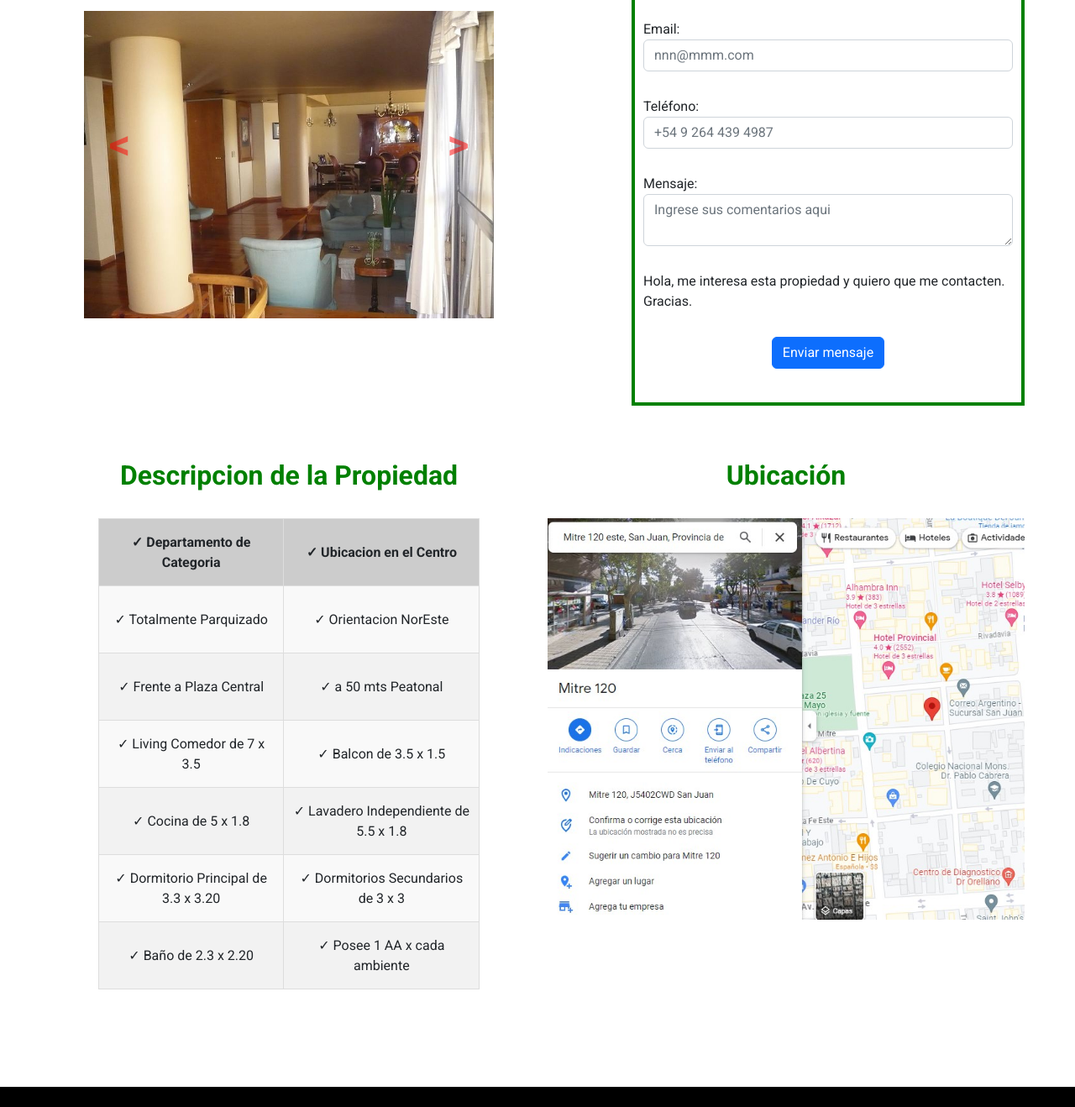
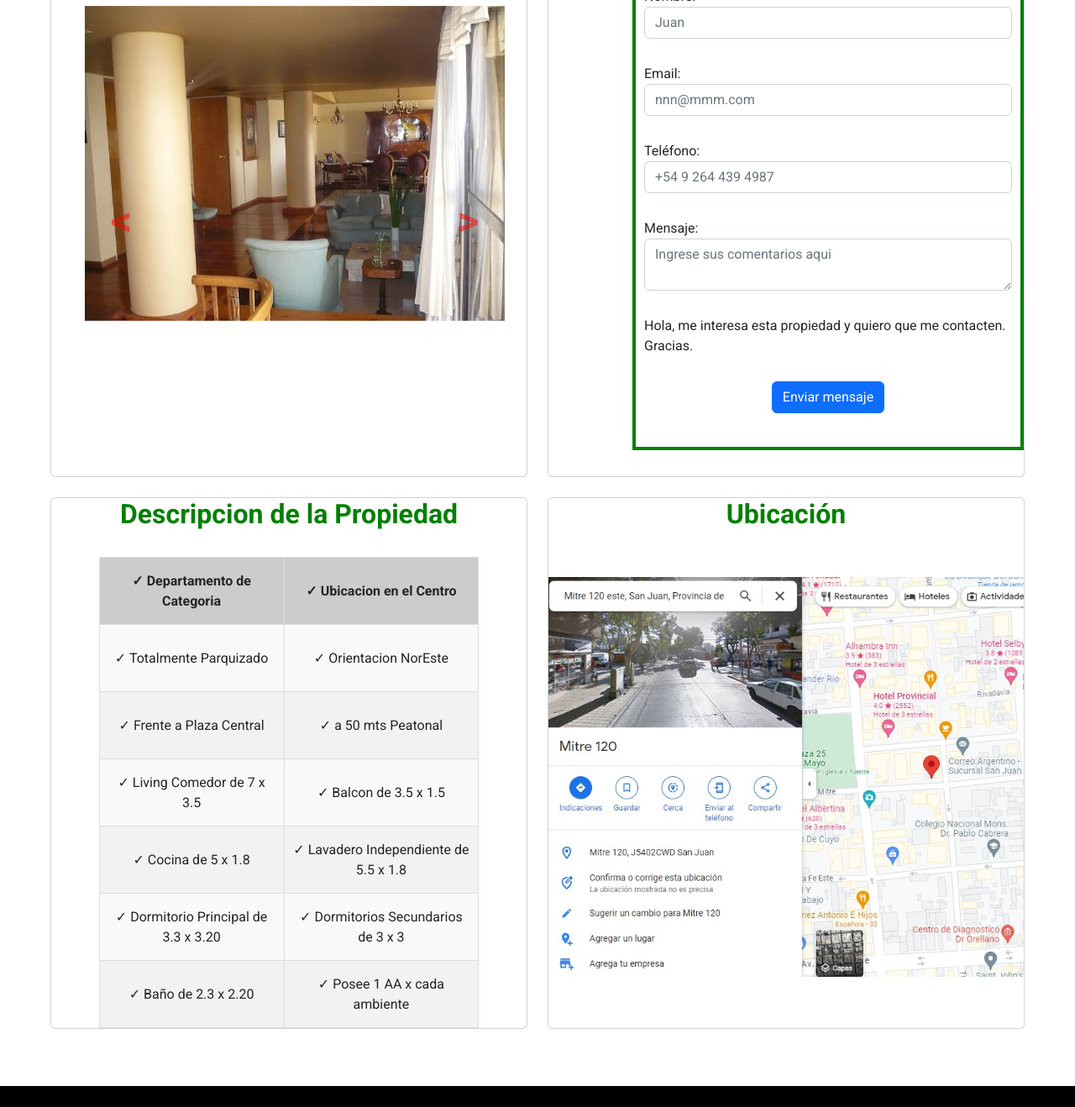
Before and after one commit to FicoFed/FicoFed.github.io, a plain HTML site: page dpto2.html in a window 1280 px wide. Shown: the part 848-2166 px from the top of the page at 84% size. Drawn offline with nearby package versions, Linux system fonts and the light colour scheme; a script that the page names is missing.

Commit message:
fourth commit

```diff
--- a/dpto2.html
+++ b/dpto2.html
@@ -20,6 +20,7 @@
     <link href="https://fonts.googleapis.com/css2?family=Roboto:ital,wght@0,400;0,700&display=swap" rel="stylesheet">
 
     <link rel="stylesheet" href="css/estilos.css">
+    <meta name="viewport" content="width=device-width, initial-scale=1.0">
 </head>
 
 <body>
@@ -99,13 +100,10 @@
         </div>
       </div>
     </nav>
-
-    <!-- Cuerpo de la pagina -->
-
-    <div class="container">
-        <!-- Titulo e Informacion Importante de la Propiedad -->
-        <div class="row mb-12">
-            <div class="col-sm-12 pb-3"><br><br>
+  <!-- Seccion titulo e Info principal-->
+    <div class="container mt-5">
+      <div class="row">
+        <div class="col-lg-12 pb-3">
             <h1 class="text-center my-custom-title">Departamento Céntrico Piso Completo</h1>
             <h3 class="text-center">
               <i class="fas fa-map-marker-alt"></i>
@@ -140,12 +138,14 @@
               <tr>
             </table>
         </div>
-        </div><br><br>
+      </div><br>
       <div class="row">
         <!-- Carousel fotos Propiedad -->
-            <div class="col-md-6 pb-3 my-custom-column d-flex align-items-center">
-                <div id="carouselExample" class="carousel slide my-custom-carousel" style="width: 750px; height: 550px;"data-interval="500">
-                    <div class="carousel-inner"><br><br><br>
+        <div class="col-lg-6">
+          <div class="card h-100"><br><br><br><br><br>
+            <div class="position-relative">
+                <div id="carouselExample" class="carousel slide my-custom-carousel" style="width: 580px; height: 600px;">
+                    <div class="carousel-inner">
                         <div class="carousel-item active">
                           <img src="img/dpto/2/1.jpeg" class="d-block w-100" alt="...">
                         </div>
@@ -180,12 +180,16 @@
                     </button>
                 </div>
             </div>
+          </div>
+        </div>
         <!-- Formulario Interes Propiedad -->
-            <div class="col-sm-6 pb-3 my-custom-column d-flex align-items-center">
-                <div class="my-form-container">
+        <div class="col-lg-6">
+          <div class="card h-100">
+            <div class="position-relative">
+                <div class="my-form-container"><br><br>
                     <div class="form-container">
                         <div class="logo">
-                            <img src="logo/logo2.png" alt="Logo de la empresa" width="250">
+                            <img src="logo/logo2.png" alt="Logo de la empresa" width="400">
                         </div>
                         <form id="contact-form" method="POST" action="enviar.php">
                             <div class="form-group">
@@ -213,10 +217,14 @@
                     </div>
                 </div>
             </div>
-        </div><br><br>
+          </div>
+        </div>
+      </div><br>
       <div class="row">
         <!-- Tabla Detalles Propiedad -->
-            <div class="col-md-6">
+        <div class="col-lg-6">
+          <div class="card h-100">
+            <div class="position-relative">
                 <div class="my-details">
                     <h5 class="text-center my-custom-title1">Descripcion de la Propiedad</h5>
                     <table class="my-table"><br>
@@ -244,16 +252,22 @@
                     <tr>
                     </table>
                 </div>
-            </div><br><br>
+            </div>
+          </div>
+        </div>
         <!-- Foto Ubicacion Propiedad -->
-            <div class="col-md-6">
-                <h5 class="text-center my-custom-title1">Ubicación</h5><br>
+        <div class="col-lg-6">
+          <div class="card h-100">
+            <div class="position-relative">
+                <h5 class="text-center my-custom-title1">Ubicación</h5><br><br>
                 <div class="image-container1">
                     <img src="img/dpto/2/locdpto2.jpg" alt="casa en venta" class="center-image">
                 </div>
           </div>
         </div>
-    </div><br><br><br><br>
+      </div><br>
+    </div><br><br>
+    </div>
     <!-- Footer -->
     <footer>
         <div class="container">
```
Also changed, not shown: casa1.html (+31 -17 lines), casa2.html (+33 -19 lines), dpto1.html (+31 -19 lines), terreno1.html (+34 -21 lines). Lines whose indentation alone changed are shown as unchanged.
